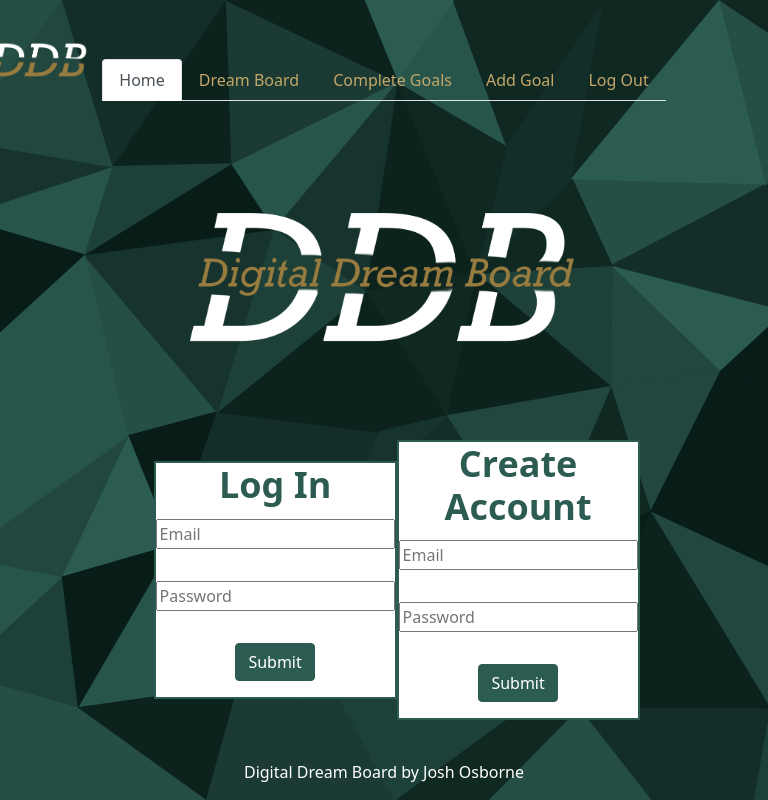
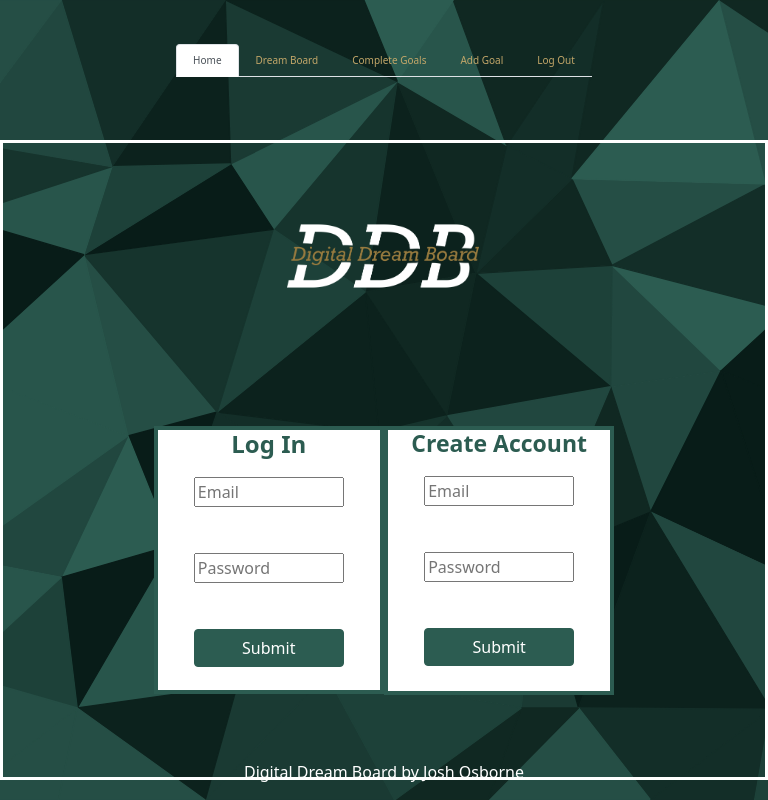
Before and after one commit to JoshOsborne96/Python-Capstone, a Flask app: page / in a window 768 px wide. Run offline with Flask 2, Linux system fonts and the light colour scheme.

Commit message:
mobile responsive/scroll bar add

```diff
--- a/static/base.css
+++ b/static/base.css
@@ -78,11 +78,6 @@ body {
     }
 }
 
-@media (min-width: 576px) {
-    body {
-        padding: 0;
-    }
-}
 
 .homepage-cont {
     display: flex;
@@ -243,29 +238,15 @@ body {
     color: rgba(0, 0, 0, 0.38)
 }
 
-@media (width >= 500px) {
-    .create-account-card {
-        margin: 0;
-        width: 400px;
-    }
-}
-
 #goal-list {
     display: grid;
     grid-template-rows: auto auto ;
     grid-template-columns: auto auto auto;
+    overflow: scroll;
     /* border: 3px solid #ffffff; */
 
 }
 
-
-
-/* #logo-small {
-   float: left;
-   height: 10vh;
-   max-width: 10vw;
-   border: 5px solid #c3a769;
-} */
 
 #logo-large {
     width: 400px;
@@ -293,3 +274,99 @@ body {
 .flash-msg {
     color: #ffffff;
 }
+
+@media (max-width: 860px) {
+    body {
+        padding: 0;
+    }
+
+    .homepage-cont {
+        display: flex;
+        flex-direction: column;
+        align-items: baseline;
+        /* flex-direction: column-reverse; */
+        border: 3px solid #ffffff;
+        height: 80vh;
+        width: 100vw;
+        justify-content: center;
+        align-items: center;
+    }
+
+    .login-card {
+        width: 50vw;
+        border: 4px solid rgb(44,92,81);
+        padding: 10 10px;
+        background: #ffffff;
+        text-align: center;
+
+    }
+
+    .create-account-card {
+        width: 50vw;
+        height: 269px;
+        border: 4px solid rgb(44,92,81);
+        padding: 10 10px;
+        background: #ffffff;
+        text-align: center;
+
+    }
+
+    .login-form {
+        width: 100%;
+        margin: 0;
+        display: grid;
+        gap: 16px;
+    }
+
+    .create-account-form {
+        width: 100%;
+        margin: 0;
+        display: grid;
+        gap: 16px;
+    }
+
+    #logo-large {
+        width: 200px;
+        height: 100%;
+
+    }
+
+    #logo-small {
+        display: none;
+    }
+
+    .nav-cont {
+        top: 0;
+        display: flex;
+        align-items:center;
+        justify-content: center;
+        font-size: x-small;
+        width: 100vw;
+        height: 10vh;
+        /* border: 3px dotted #ffffff; */
+    }
+
+    .create-account-card > h2 {
+        margin: 0 0 12px;
+        font-size: 23px;
+        font-weight: 600;
+
+    }
+
+    .login-card > h2 {
+        margin: 0 0 12px;
+        font-size: 24px;
+        font-weight: 600;
+    }
+
+    .btn.btn-primary {
+        background-color: rgb(44,92,81);
+        border-color: rgb(44,92,81);
+    }
+
+    input {
+        width: 150px;
+        margin: 7px;
+    }
+
+ }
```
